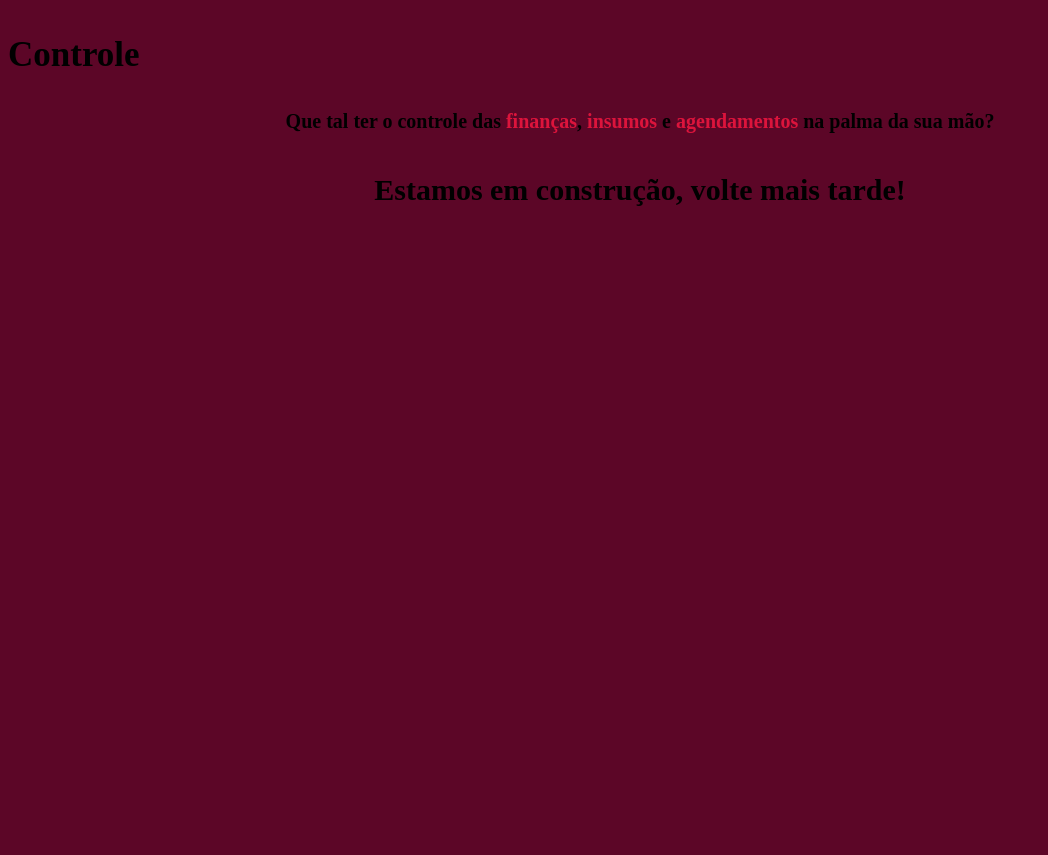
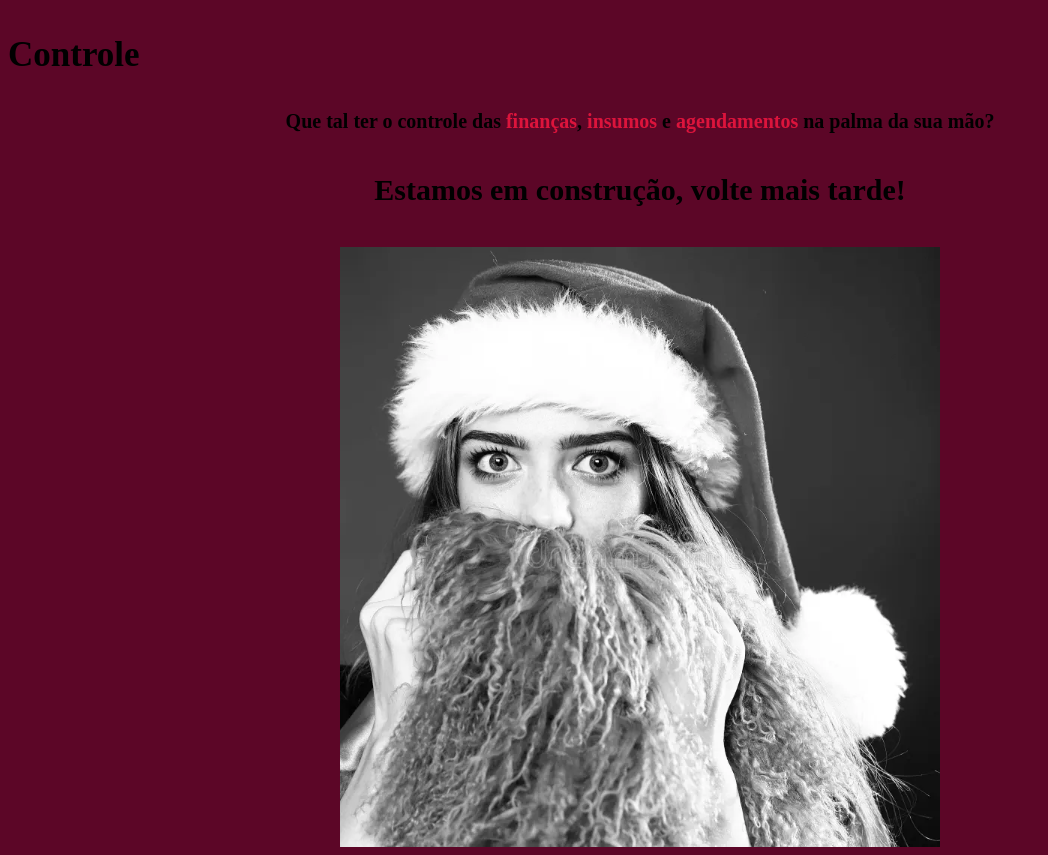
Before and after one commit to Lugabe/sistema-salao-cabeleleiro, a PHP site: page /pages/controle/controle.php in a window 1280 px wide. Shown: the whole page, without its empty margins (0-1048 px from the left). Before the commit the page ends 206 px from the top, so only its background shows below. Run offline with PHP 8.4, Linux system fonts and the light colour scheme.

Commit message:
Ajustes nas imagens

```diff
--- a/css/styles.css
+++ b/css/styles.css
@@ -64,3 +64,12 @@ font-weight: bolder;
 span{
     color: crimson;
 }
+#div-img-controle{
+    display: flex;
+
+}
+
+#img-controle{
+    width: 600px;
+    margin: 0 auto 0 auto;
+}
--- a/pages/controle/controle.php
+++ b/pages/controle/controle.php
@@ -16,3 +16,6 @@
 <h3 id="h3-titulo-controle">Controle</h3>
 <p id="p-controle">Que tal ter o controle das <span> finanças</span>, <span> insumos</span> e <span> agendamentos</span> na palma da sua mão?</p>
 <h4 id="h4-constrole">Estamos em construção, volte mais tarde!</h4>
+<div id="div-img-controle">
+<img id="img-controle" src="./../../assets/mulher-barba.webp" alt="mulher-de-barba">
+</div>
--- a/pages/home/home.php
+++ b/pages/home/home.php
@@ -18,5 +18,5 @@
 <p id="p-home">O nosso site está em construção, mas logo logo o nosso site vai ficar uma belezura igual os seus cabelos!</p>
 <h5 id="h5-home">Enquanto isso, venha visitar o nosso salão de beleza e conheça o melhor salão da região!</h5>
 <div id="div-img">
-    <img id="home" src="./../../assets/logo-leila.jpg" alt="">
+    <img id="home" src="./../../assets/logo-leila.jpg" alt="logo-cabeleleiro">
 </div>
```
Also changed, not shown: assets/mulher-barba.webp (added).
